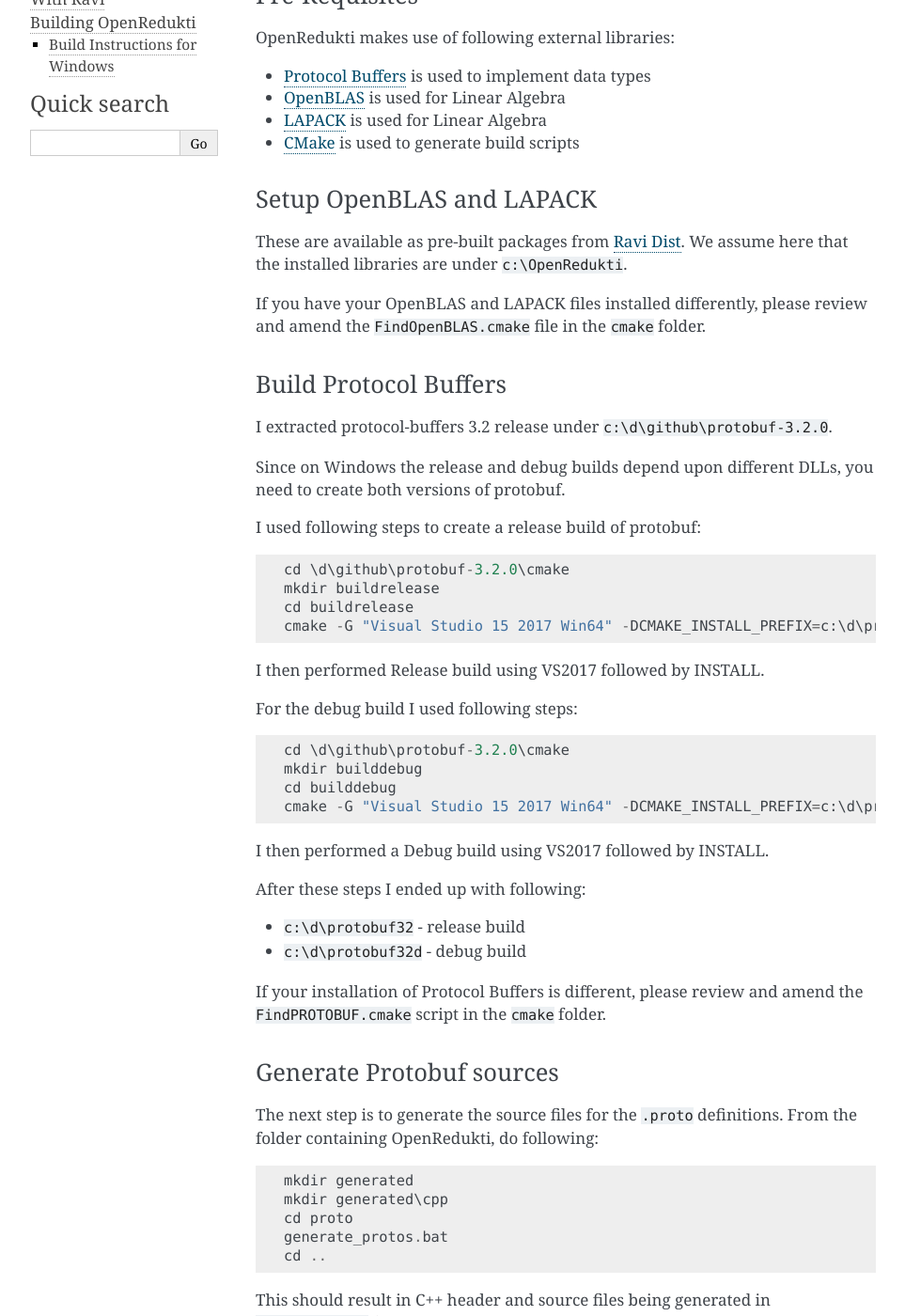
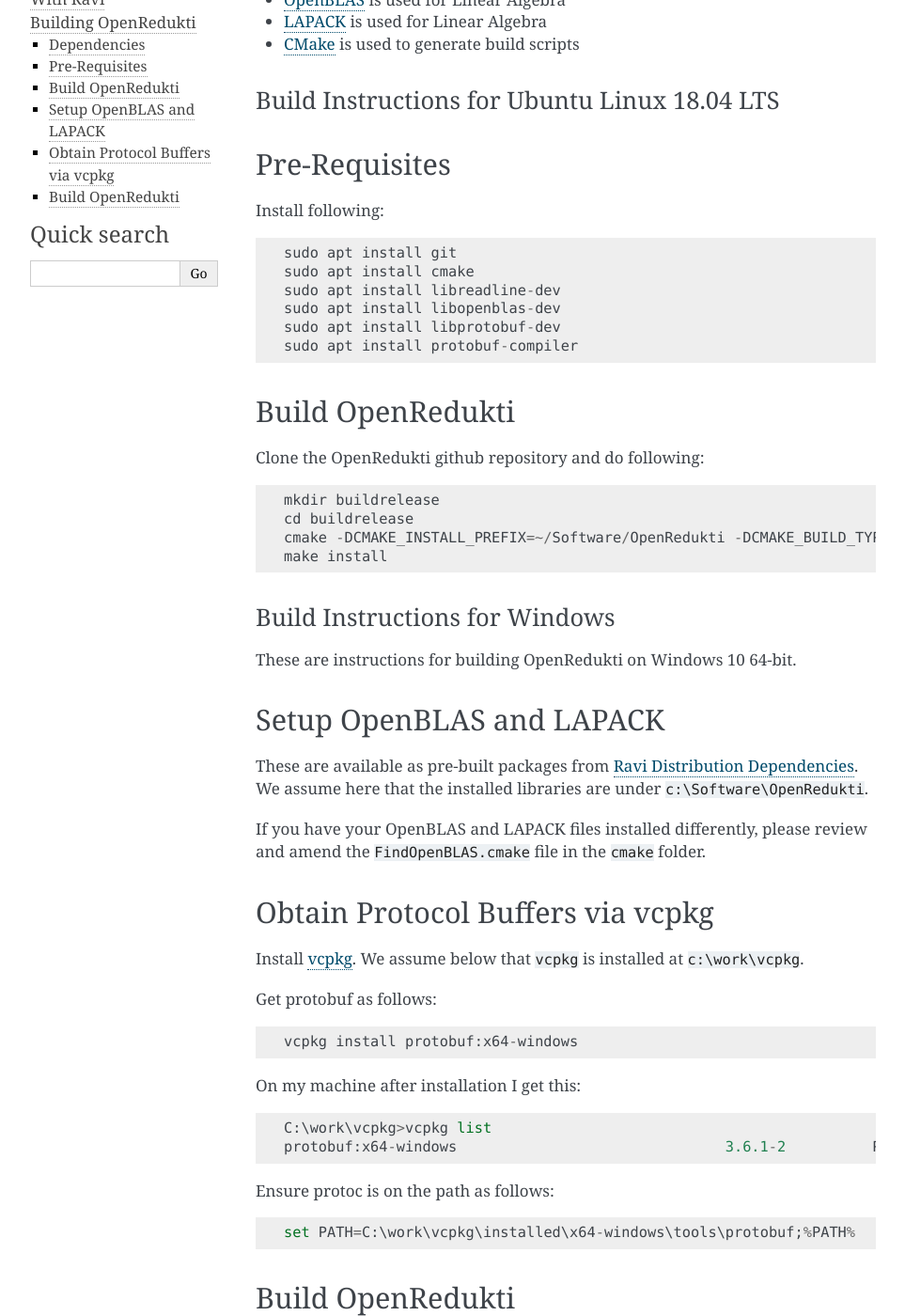
Before and after one commit to redukti/OpenRedukti, a Sphinx documentation site: the page built from docs/openredukti-building.rst, in a window 1280 px wide and 1400 px high, scrolled down 252 px. Shown: the whole window at 94% size, without its empty margins (148-1111 px from the left). Built offline with Sphinx 7.4.7, drawn with Linux system fonts in a browser that asks for light colours; formulas are drawn with MathJax 3; some of the changed text lies outside the part shown.

Commit message:
Update docs and CMake scripts for Linux

```diff
--- a/CMakeLists.txt
+++ b/CMakeLists.txt
@@ -147,7 +147,7 @@
 
 protobuf_generate_cpp(PROTO_SRCS PROTO_HDRS ${PROTO_FILES})
 
-set(CMAKE_CXX_STANDARD 11)
+set(CMAKE_CXX_STANDARD 17)
 
 set (SRCS
 	cpp/allocators.cpp
--- a/docs/openredukti-building.rst
+++ b/docs/openredukti-building.rst
@@ -2,13 +2,8 @@
 Building OpenRedukti
 ====================
 
-Build Instructions for Windows
-==============================
-
-These are instructions for building OpenRedukti on Windows 10 64-bit.
-
-Pre-Requisites
---------------
+Dependencies
+------------
 
 OpenRedukti makes use of following external libraries:
 
@@ -17,60 +12,64 @@
 * `LAPACK <http://www.netlib.org/lapack/>`_ is used for Linear Algebra
 * `CMake <https://cmake.org/>`_ is used to generate build scripts
 
-Setup OpenBLAS and LAPACK
--------------------------
+Build Instructions for Ubuntu Linux 18.04 LTS
+=============================================
 
-These are available as pre-built packages from `Ravi Dist <https://github.com/dibyendumajumdar/ravi-dist>`_. We assume here that the installed libraries are under ``c:\OpenRedukti``.
+Pre-Requisites
+--------------
 
-If you have your OpenBLAS and LAPACK files installed differently, please review and amend the ``FindOpenBLAS.cmake`` file in the ``cmake`` folder.
+Install following::
 
-Build Protocol Buffers
-----------------------
-I extracted protocol-buffers 3.2 release under ``c:\d\github\protobuf-3.2.0``.
-
-Since on Windows the release and debug builds depend upon different DLLs, you need to create both versions of protobuf.
-
-I used following steps to create a release build of protobuf::
-
-	cd \d\github\protobuf-3.2.0\cmake
-	mkdir buildrelease
-	cd buildrelease
-	cmake -G "Visual Studio 15 2017 Win64" -DCMAKE_INSTALL_PREFIX=c:\d\protobuf32 -Dprotobuf_MSVC_STATIC_RUNTIME=OFF ..
-
-I then performed Release build using VS2017 followed by INSTALL.
-
-For the debug build I used following steps::
-
-	cd \d\github\protobuf-3.2.0\cmake
-	mkdir builddebug
-	cd builddebug
-	cmake -G "Visual Studio 15 2017 Win64" -DCMAKE_INSTALL_PREFIX=c:\d\protobuf32d -Dprotobuf_MSVC_STATIC_RUNTIME=OFF ..
-
-I then performed a Debug build using VS2017 followed by INSTALL.
-
-After these steps I ended up with following:
-
-* ``c:\d\protobuf32`` - release build
-* ``c:\d\protobuf32d`` - debug build
-
-If your installation of Protocol Buffers is different, please review and amend the ``FindPROTOBUF.cmake`` script in the ``cmake`` folder.
-
-Generate Protobuf sources
--------------------------
-The next step is to generate the source files for the ``.proto`` definitions.
-From the folder containing OpenRedukti, do following::
-
-	mkdir generated
-	mkdir generated\cpp
-	cd proto
-	generate_protos.bat
-	cd ..
-
-This should result in C++ header and source files being generated in ``generated\cpp`` folder.
+    sudo apt install git
+    sudo apt install cmake
+    sudo apt install libreadline-dev
+    sudo apt install libopenblas-dev
+    sudo apt install libprotobuf-dev
+    sudo apt install protobuf-compiler
 
 Build OpenRedukti
 -----------------
 
+Clone the OpenRedukti github repository and do following::
+
+    mkdir buildrelease
+    cd buildrelease
+    cmake -DCMAKE_INSTALL_PREFIX=~/Software/OpenRedukti -DCMAKE_BUILD_TYPE=Release ..
+    make install
+
+Build Instructions for Windows
+==============================
+These are instructions for building OpenRedukti on Windows 10 64-bit.
+
+
+Setup OpenBLAS and LAPACK
+-------------------------
+These are available as pre-built packages from `Ravi Distribution Dependencies <https://github.com/dibyendumajumdar/ravi-external-libs>`_.
+We assume here that the installed libraries are under ``c:\Software\OpenRedukti``.
+
+If you have your OpenBLAS and LAPACK files installed differently, please review and amend the ``FindOpenBLAS.cmake`` file in the ``cmake`` folder.
+
+Obtain Protocol Buffers via vcpkg
+---------------------------------
+Install `vcpkg <https://github.com/Microsoft/vcpkg>`_.
+We assume below that ``vcpkg`` is installed at ``c:\work\vcpkg``.
+
+Get protobuf as follows::
+
+    vcpkg install protobuf:x64-windows
+
+On my machine after installation I get this::
+
+    C:\work\vcpkg>vcpkg list
+    protobuf:x64-windows                               3.6.1-2          Protocol Buffers - Google's data interchange format
+
+Ensure protoc is on the path as follows::
+
+    set PATH=C:\work\vcpkg\installed\x64-windows\tools\protobuf;%PATH%
+
+
+Build OpenRedukti
+-----------------
 Once all of above steps are done, you can build OpenRedukti as follows::
 
 	mkdir build
@@ -83,6 +82,6 @@
 
 	mkdir buildrelease
 	cd buildrelease
-	cmake -DCMAKE_INSTALL_PREFIX=c:\OpenRedukti -G "Visual Studio 15 2017 Win64" -DCMAKE_BUILD_TYPE=Release ..
+	cmake -DCMAKE_INSTALL_PREFIX=c:\Software\OpenRedukti -G "Visual Studio 15 2017 Win64" -DCMAKE_BUILD_TYPE=Release ..
 
 Remember to select Release configuration in VS2017. You can run the INSTALL target to copy the final binaries to the installation location specified with ``-DCMAKE_INSTALL_PREFIX`` option.
```
Also changed, not shown: 1 other file.
